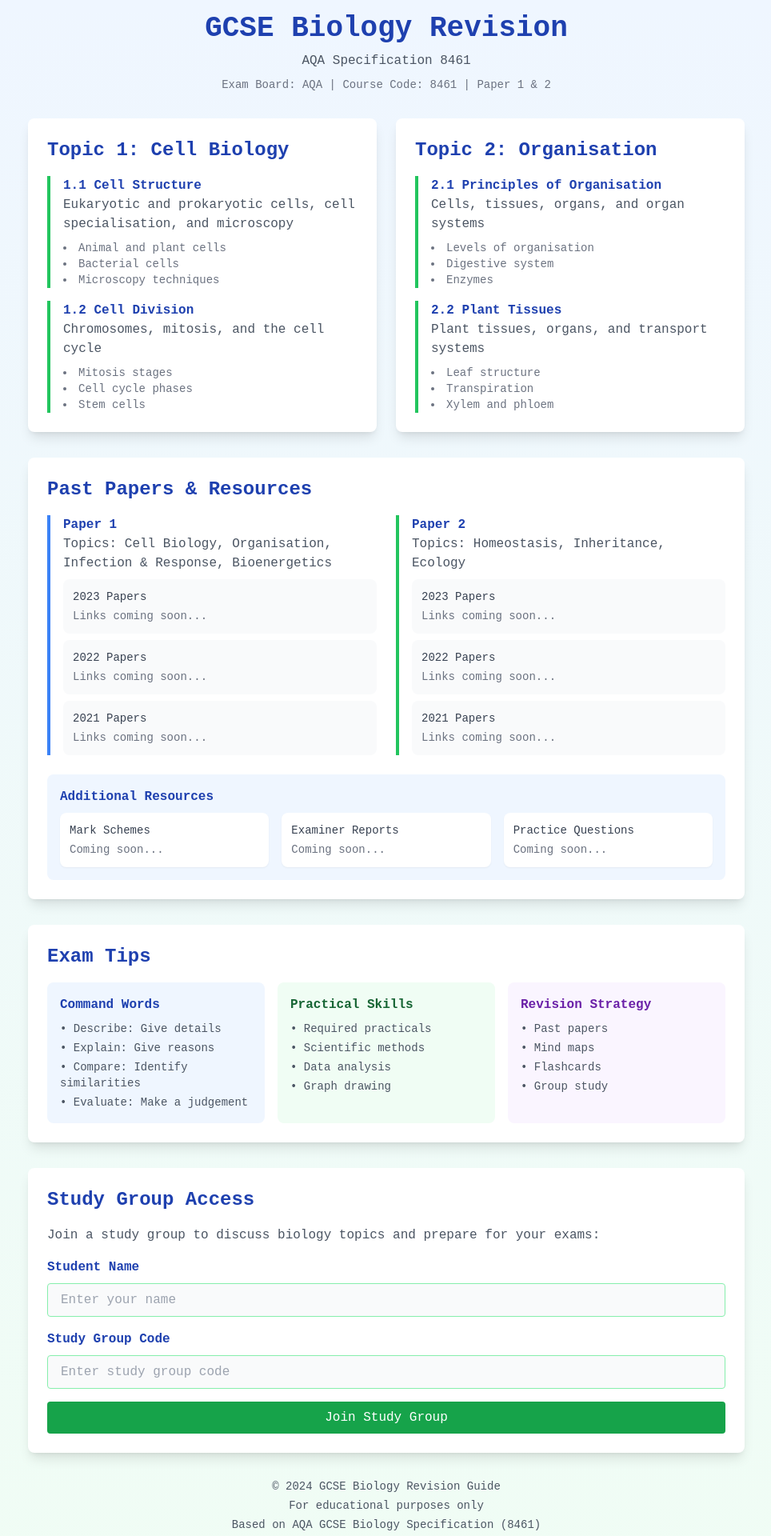
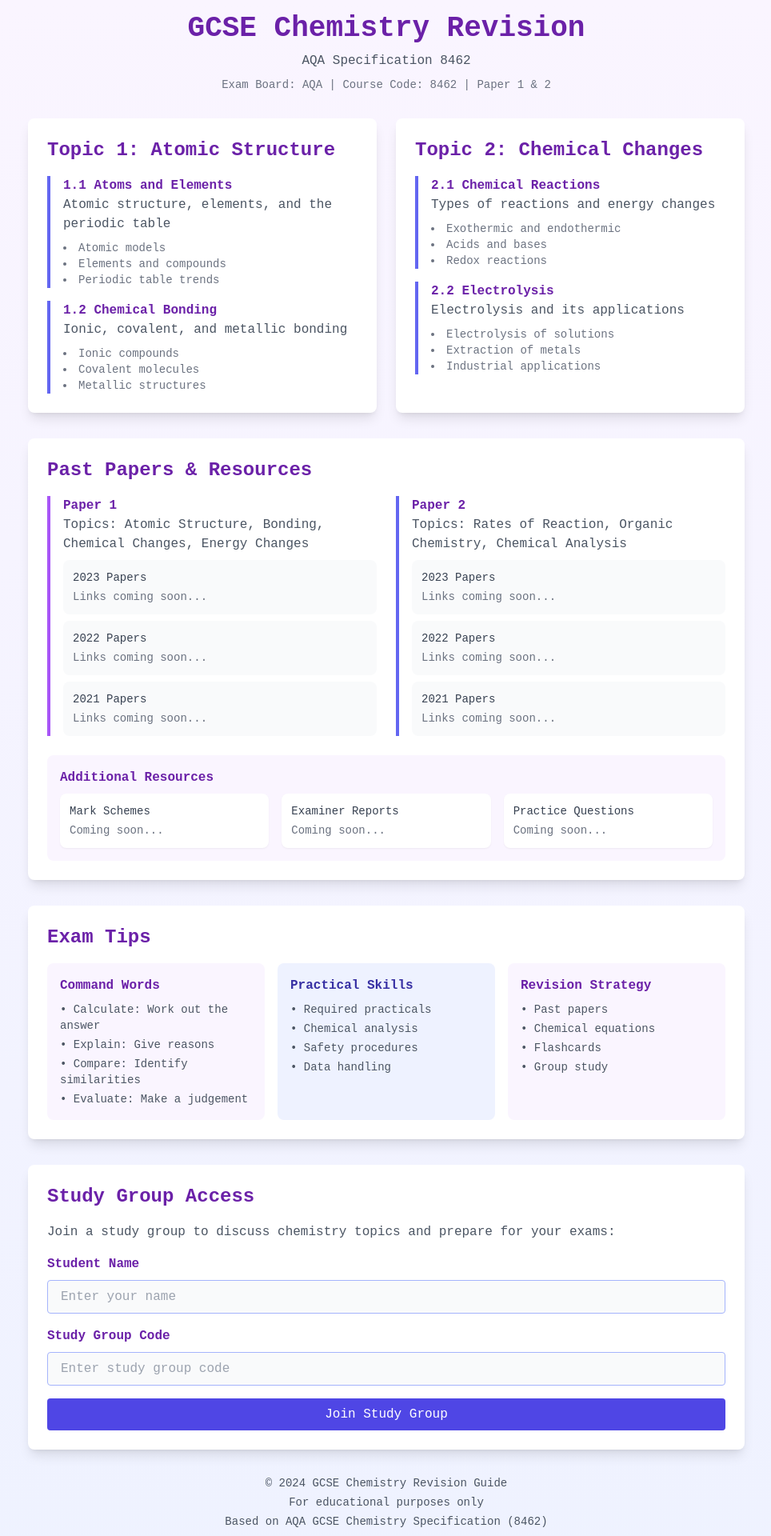
Before and after one commit to ybro2011/Chat, a React (Vite) app in the folder client/: page / in a window 1280 px wide. Shown: the top 1920 px of the page at 80% size, without its empty margins (157-1121 px from the left). Built offline with nearby package versions, Linux system fonts and the light colour scheme; no server answers.

Commit message:
Refactor: Change theme from biology to chemistry revision

```diff
--- a/client/src/components/AdminView.tsx
+++ b/client/src/components/AdminView.tsx
@@ -36,38 +36,38 @@ function AdminView({ socket, onJoinRoom }: AdminViewProps) {
   };
 
   return (
-    <div className="min-h-screen bg-gradient-to-b from-blue-50 to-green-50 p-4">
+    <div className="min-h-screen bg-gradient-to-b from-purple-50 to-indigo-50 p-4">
       <div className="max-w-4xl mx-auto">
         <div className="text-center mb-8">
-          <h1 className="text-4xl font-bold text-blue-800 mb-2">Study Group Management</h1>
+          <h1 className="text-4xl font-bold text-purple-800 mb-2">Study Group Management</h1>
           <p className="text-gray-600">Monitor and manage active study groups</p>
         </div>
 
         <div className="bg-white rounded-lg shadow-lg p-6 mb-8">
-          <h2 className="text-2xl font-semibold text-blue-800 mb-4">Active Study Groups</h2>
+          <h2 className="text-2xl font-semibold text-purple-800 mb-4">Active Study Groups</h2>
           <div className="grid grid-cols-1 md:grid-cols-2 gap-6">
             {rooms.map((room) => (
               <div
                 key={room.id}
-                className="bg-white rounded-lg border border-green-200 p-4 hover:shadow-md transition-shadow duration-200"
+                className="bg-white rounded-lg border border-indigo-200 p-4 hover:shadow-md transition-shadow duration-200"
               >
                 <div className="flex justify-between items-center mb-4">
                   <div>
-                    <h3 className="font-semibold text-blue-800">Study Group: {room.id}</h3>
+                    <h3 className="font-semibold text-purple-800">Study Group: {room.id}</h3>
                     <p className="text-sm text-gray-600">
                       {room.userCount} {room.userCount === 1 ? 'student' : 'students'} online
                     </p>
                   </div>
                   <button
                     onClick={() => onJoinRoom(room.id)}
-                    className="bg-green-600 text-white px-4 py-2 rounded hover:bg-green-700 focus:outline-none focus:ring-2 focus:ring-green-500 transition-colors duration-200"
+                    className="bg-indigo-600 text-white px-4 py-2 rounded hover:bg-indigo-700 focus:outline-none focus:ring-2 focus:ring-indigo-500 transition-colors duration-200"
                   >
                     Join Group
                   </button>
                 </div>
 
                 <div className="space-y-2">
-                  <h4 className="font-medium text-blue-800 text-sm">Current Students:</h4>
+                  <h4 className="font-medium text-purple-800 text-sm">Current Students:</h4>
                   <div className="bg-gray-50 rounded-lg p-3">
                     {room.users.map((user) => (
                       <div key={user} className="flex items-center justify-between py-1">
@@ -94,10 +94,10 @@ function AdminView({ socket, onJoinRoom }: AdminViewProps) {
         </div>
 
         <div className="bg-white rounded-lg shadow-lg p-6">
-          <h2 className="text-2xl font-semibold text-blue-800 mb-4">Management Guidelines</h2>
+          <h2 className="text-2xl font-semibold text-purple-800 mb-4">Management Guidelines</h2>
           <div className="grid grid-cols-1 md:grid-cols-3 gap-4">
-            <div className="bg-blue-50 p-4 rounded-lg">
-              <h3 className="font-semibold text-blue-800 mb-2">Group Management</h3>
+            <div className="bg-purple-50 p-4 rounded-lg">
+              <h3 className="font-semibold text-purple-800 mb-2">Group Management</h3>
               <ul className="text-sm text-gray-600 space-y-1">
                 <li>• Monitor group activity</li>
                 <li>• Ensure focused discussion</li>
@@ -105,8 +105,8 @@ function AdminView({ socket, onJoinRoom }: AdminViewProps) {
                 <li>• Handle disruptions</li>
               </ul>
             </div>
-            <div className="bg-green-50 p-4 rounded-lg">
-              <h3 className="font-semibold text-green-800 mb-2">Student Support</h3>
+            <div className="bg-indigo-50 p-4 rounded-lg">
+              <h3 className="font-semibold text-indigo-800 mb-2">Student Support</h3>
               <ul className="text-sm text-gray-600 space-y-1">
                 <li>• Guide discussions</li>
                 <li>• Answer questions</li>
@@ -127,9 +127,9 @@ function AdminView({ socket, onJoinRoom }: AdminViewProps) {
         </div>
 
         <div className="mt-8 text-center text-sm text-gray-600">
-          <p>© 2024 GCSE Biology Revision Guide</p>
+          <p>© 2024 GCSE Chemistry Revision Guide</p>
           <p className="mt-1">For educational purposes only</p>
-          <p className="mt-1">Based on AQA GCSE Biology Specification (8461)</p>
+          <p className="mt-1">Based on AQA GCSE Chemistry Specification (8462)</p>
         </div>
       </div>
     </div>
--- a/client/src/components/Login.tsx
+++ b/client/src/components/Login.tsx
@@ -63,58 +63,58 @@ const Login: React.FC<LoginProps> = ({ onLogin }) => {
   };
 
   return (
-    <div className="min-h-screen bg-gradient-to-b from-blue-50 to-green-50 p-4">
+    <div className="min-h-screen bg-gradient-to-b from-purple-50 to-indigo-50 p-4">
       <div className="max-w-4xl mx-auto">
         <div className="text-center mb-8">
-          <h1 className="text-4xl font-bold text-blue-800 mb-2">GCSE Biology Revision</h1>
-          <p className="text-gray-600">AQA Specification 8461</p>
-          <p className="text-sm text-gray-500 mt-2">Exam Board: AQA | Course Code: 8461 | Paper 1 & 2</p>
+          <h1 className="text-4xl font-bold text-purple-800 mb-2">GCSE Chemistry Revision</h1>
+          <p className="text-gray-600">AQA Specification 8462</p>
+          <p className="text-sm text-gray-500 mt-2">Exam Board: AQA | Course Code: 8462 | Paper 1 & 2</p>
         </div>
 
         <div className="grid grid-cols-1 md:grid-cols-2 gap-6 mb-8">
           <div className="bg-white rounded-lg shadow-lg p-6">
-            <h2 className="text-2xl font-semibold text-blue-800 mb-4">Topic 1: Cell Biology</h2>
+            <h2 className="text-2xl font-semibold text-purple-800 mb-4">Topic 1: Atomic Structure</h2>
             <div className="space-y-4">
-              <div className="border-l-4 border-green-500 pl-4">
-                <h3 className="font-semibold text-blue-800">1.1 Cell Structure</h3>
-                <p className="text-gray-600">Eukaryotic and prokaryotic cells, cell specialisation, and microscopy</p>
+              <div className="border-l-4 border-indigo-500 pl-4">
+                <h3 className="font-semibold text-purple-800">1.1 Atoms and Elements</h3>
+                <p className="text-gray-600">Atomic structure, elements, and the periodic table</p>
                 <ul className="text-sm text-gray-500 mt-2 list-disc list-inside">
-                  <li>Animal and plant cells</li>
-                  <li>Bacterial cells</li>
-                  <li>Microscopy techniques</li>
+                  <li>Atomic models</li>
+                  <li>Elements and compounds</li>
+                  <li>Periodic table trends</li>
                 </ul>
               </div>
-              <div className="border-l-4 border-green-500 pl-4">
-                <h3 className="font-semibold text-blue-800">1.2 Cell Division</h3>
-                <p className="text-gray-600">Chromosomes, mitosis, and the cell cycle</p>
+              <div className="border-l-4 border-indigo-500 pl-4">
+                <h3 className="font-semibold text-purple-800">1.2 Chemical Bonding</h3>
+                <p className="text-gray-600">Ionic, covalent, and metallic bonding</p>
                 <ul className="text-sm text-gray-500 mt-2 list-disc list-inside">
-                  <li>Mitosis stages</li>
-                  <li>Cell cycle phases</li>
-                  <li>Stem cells</li>
+                  <li>Ionic compounds</li>
+                  <li>Covalent molecules</li>
+                  <li>Metallic structures</li>
                 </ul>
               </div>
             </div>
           </div>
 
           <div className="bg-white rounded-lg shadow-lg p-6">
-            <h2 className="text-2xl font-semibold text-blue-800 mb-4">Topic 2: Organisation</h2>
+            <h2 className="text-2xl font-semibold text-purple-800 mb-4">Topic 2: Chemical Changes</h2>
             <div className="space-y-4">
-              <div className="border-l-4 border-green-500 pl-4">
-                <h3 className="font-semibold text-blue-800">2.1 Principles of Organisation</h3>
-                <p className="text-gray-600">Cells, tissues, organs, and organ systems</p>
+              <div className="border-l-4 border-indigo-500 pl-4">
+                <h3 className="font-semibold text-purple-800">2.1 Chemical Reactions</h3>
+                <p className="text-gray-600">Types of reactions and energy changes</p>
                 <ul className="text-sm text-gray-500 mt-2 list-disc list-inside">
-                  <li>Levels of organisation</li>
-                  <li>Digestive system</li>
-                  <li>Enzymes</li>
+                  <li>Exothermic and endothermic</li>
+                  <li>Acids and bases</li>
+                  <li>Redox reactions</li>
                 </ul>
               </div>
-              <div className="border-l-4 border-green-500 pl-4">
-                <h3 className="font-semibold text-blue-800">2.2 Plant Tissues</h3>
-                <p className="text-gray-600">Plant tissues, organs, and transport systems</p>
+              <div className="border-l-4 border-indigo-500 pl-4">
+                <h3 className="font-semibold text-purple-800">2.2 Electrolysis</h3>
+                <p className="text-gray-600">Electrolysis and its applications</p>
                 <ul className="text-sm text-gray-500 mt-2 list-disc list-inside">
-                  <li>Leaf structure</li>
-                  <li>Transpiration</li>
-                  <li>Xylem and phloem</li>
+                  <li>Electrolysis of solutions</li>
+                  <li>Extraction of metals</li>
+                  <li>Industrial applications</li>
                 </ul>
               </div>
             </div>
@@ -122,12 +122,12 @@ const Login: React.FC<LoginProps> = ({ onLogin }) => {
         </div>
 
         <div className="bg-white rounded-lg shadow-lg p-6 mb-8">
-          <h2 className="text-2xl font-semibold text-blue-800 mb-4">Past Papers & Resources</h2>
+          <h2 className="text-2xl font-semibold text-purple-800 mb-4">Past Papers & Resources</h2>
           <div className="grid grid-cols-1 md:grid-cols-2 gap-6">
             <div className="space-y-4">
-              <div className="border-l-4 border-blue-500 pl-4">
-                <h3 className="font-semibold text-blue-800">Paper 1</h3>
-                <p className="text-gray-600">Topics: Cell Biology, Organisation, Infection & Response, Bioenergetics</p>
+              <div className="border-l-4 border-purple-500 pl-4">
+                <h3 className="font-semibold text-purple-800">Paper 1</h3>
+                <p className="text-gray-600">Topics: Atomic Structure, Bonding, Chemical Changes, Energy Changes</p>
                 <div className="mt-2 space-y-2">
                   <div className="bg-gray-50 p-3 rounded-lg">
                     <p className="text-sm font-medium text-gray-700">2023 Papers</p>
@@ -146,9 +146,9 @@ const Login: React.FC<LoginProps> = ({ onLogin }) => {
             </div>
 
             <div className="space-y-4">
-              <div className="border-l-4 border-green-500 pl-4">
-                <h3 className="font-semibold text-blue-800">Paper 2</h3>
-                <p className="text-gray-600">Topics: Homeostasis, Inheritance, Ecology</p>
+              <div className="border-l-4 border-indigo-500 pl-4">
+                <h3 className="font-semibold text-purple-800">Paper 2</h3>
+                <p className="text-gray-600">Topics: Rates of Reaction, Organic Chemistry, Chemical Analysis</p>
                 <div className="mt-2 space-y-2">
                   <div className="bg-gray-50 p-3 rounded-lg">
                     <p className="text-sm font-medium text-gray-700">2023 Papers</p>
@@ -167,8 +167,8 @@ const Login: React.FC<LoginProps> = ({ onLogin }) => {
             </div>
           </div>
 
-          <div className="mt-6 p-4 bg-blue-50 rounded-lg">
-            <h3 className="font-semibold text-blue-800 mb-2">Additional Resources</h3>
+          <div className="mt-6 p-4 bg-purple-50 rounded-lg">
+            <h3 className="font-semibold text-purple-800 mb-2">Additional Resources</h3>
             <div className="grid grid-cols-1 md:grid-cols-3 gap-4">
               <div className="bg-white p-3 rounded-lg shadow-sm">
                 <p className="text-sm font-medium text-gray-700">Mark Schemes</p>
@@ -187,31 +187,31 @@ const Login: React.FC<LoginProps> = ({ onLogin }) => {
         </div>
 
         <div className="bg-white rounded-lg shadow-lg p-6 mb-8">
-          <h2 className="text-2xl font-semibold text-blue-800 mb-4">Exam Tips</h2>
+          <h2 className="text-2xl font-semibold text-purple-800 mb-4">Exam Tips</h2>
           <div className="grid grid-cols-1 md:grid-cols-3 gap-4">
-            <div className="bg-blue-50 p-4 rounded-lg">
-              <h3 className="font-semibold text-blue-800 mb-2">Command Words</h3>
+            <div className="bg-purple-50 p-4 rounded-lg">
+              <h3 className="font-semibold text-purple-800 mb-2">Command Words</h3>
               <ul className="text-sm text-gray-600 space-y-1">
-                <li>• Describe: Give details</li>
+                <li>• Calculate: Work out the answer</li>
                 <li>• Explain: Give reasons</li>
                 <li>• Compare: Identify similarities</li>
                 <li>• Evaluate: Make a judgement</li>
               </ul>
             </div>
-            <div className="bg-green-50 p-4 rounded-lg">
-              <h3 className="font-semibold text-green-800 mb-2">Practical Skills</h3>
+            <div className="bg-indigo-50 p-4 rounded-lg">
+              <h3 className="font-semibold text-indigo-800 mb-2">Practical Skills</h3>
               <ul className="text-sm text-gray-600 space-y-1">
                 <li>• Required practicals</li>
-                <li>• Scientific methods</li>
-                <li>• Data analysis</li>
-                <li>• Graph drawing</li>
+                <li>• Chemical analysis</li>
+                <li>• Safety procedures</li>
+                <li>• Data handling</li>
               </ul>
             </div>
             <div className="bg-purple-50 p-4 rounded-lg">
               <h3 className="font-semibold text-purple-800 mb-2">Revision Strategy</h3>
               <ul className="text-sm text-gray-600 space-y-1">
                 <li>• Past papers</li>
-                <li>• Mind maps</li>
+                <li>• Chemical equations</li>
                 <li>• Flashcards</li>
                 <li>• Group study</li>
               </ul>
@@ -220,12 +220,12 @@ const Login: React.FC<LoginProps> = ({ onLogin }) => {
         </div>
 
         <div className="bg-white rounded-lg shadow-lg p-6">
-          <h2 className="text-2xl font-semibold text-blue-800 mb-4">Study Group Access</h2>
-          <p className="text-gray-600 mb-4">Join a study group to discuss biology topics and prepare for your exams:</p>
+          <h2 className="text-2xl font-semibold text-purple-800 mb-4">Study Group Access</h2>
+          <p className="text-gray-600 mb-4">Join a study group to discuss chemistry topics and prepare for your exams:</p>
 
           <form onSubmit={handleSubmit} className="space-y-4">
             <div>
-              <label htmlFor="username" className="block text-blue-800 font-semibold mb-2">
+              <label htmlFor="username" className="block text-purple-800 font-semibold mb-2">
                 Student Name
               </label>
               <input
@@ -233,13 +233,13 @@ const Login: React.FC<LoginProps> = ({ onLogin }) => {
                 id="username"
                 value={username}
                 onChange={(e) => setUsername(e.target.value)}
-                className="w-full bg-gray-50 text-gray-800 rounded px-4 py-2 focus:outline-none focus:ring-2 focus:ring-green-500 border border-green-300"
+                className="w-full bg-gray-50 text-gray-800 rounded px-4 py-2 focus:outline-none focus:ring-2 focus:ring-indigo-500 border border-indigo-300"
                 placeholder="Enter your name"
                 required
               />
             </div>
             <div>
-              <label htmlFor="roomCode" className="block text-blue-800 font-semibold mb-2">
+              <label htmlFor="roomCode" className="block text-purple-800 font-semibold mb-2">
                 Study Group Code
               </label>
               <input
@@ -247,7 +247,7 @@ const Login: React.FC<LoginProps> = ({ onLogin }) => {
                 id="roomCode"
                 value={roomCode}
                 onChange={(e) => setRoomCode(e.target.value)}
-                className="w-full bg-gray-50 text-gray-800 rounded px-4 py-2 focus:outline-none focus:ring-2 focus:ring-green-500 border border-green-300"
+                className="w-full bg-gray-50 text-gray-800 rounded px-4 py-2 focus:outline-none focus:ring-2 focus:ring-indigo-500 border border-indigo-300"
                 placeholder="Enter study group code"
                 required
               />
@@ -259,7 +259,7 @@ const Login: React.FC<LoginProps> = ({ onLogin }) => {
 
             <button
               type="submit"
-              className="w-full bg-green-600 text-white px-6 py-2 rounded hover:bg-green-700 focus:outline-none focus:ring-2 focus:ring-green-500 transition-colors duration-200"
+              className="w-full bg-indigo-600 text-white px-6 py-2 rounded hover:bg-indigo-700 focus:outline-none focus:ring-2 focus:ring-indigo-500 transition-colors duration-200"
             >
               Join Study Group
             </button>
@@ -267,14 +267,14 @@ const Login: React.FC<LoginProps> = ({ onLogin }) => {
         </div>
 
         <div className="mt-8 text-center text-sm text-gray-600">
-          <p>© 2024 GCSE Biology Revision Guide</p>
+          <p>© 2024 GCSE Chemistry Revision Guide</p>
           <p className="mt-1">For educational purposes only</p>
-          <p className="mt-1">Based on AQA GCSE Biology Specification (8461)</p>
+          <p className="mt-1">Based on AQA GCSE Chemistry Specification (8462)</p>
         </div>
 
         {/* Active Study Groups Footer */}
         <div className="mt-8 border-t border-gray-200 pt-6">
-          <h3 className="text-lg font-semibold text-blue-800 mb-4">Active Study Groups</h3>
+          <h3 className="text-lg font-semibold text-purple-800 mb-4">Active Study Groups</h3>
           {activeRooms.length > 0 ? (
             <div className="grid grid-cols-1 sm:grid-cols-2 md:grid-cols-3 lg:grid-cols-4 gap-4">
               {activeRooms.map((room) => (
@@ -284,8 +284,8 @@ const Login: React.FC<LoginProps> = ({ onLogin }) => {
                   onClick={() => setRoomCode(room.name)}
                 >
                   <div className="flex justify-between items-center">
-                    <span className="font-medium text-blue-800">{room.name}</span>
-                    <span className="bg-green-100 text-green-800 text-xs px-2 py-1 rounded-full">
+                    <span className="font-medium text-purple-800">{room.name}</span>
+                    <span className="bg-indigo-100 text-indigo-800 text-xs px-2 py-1 rounded-full">
                       {room.userCount} {room.userCount === 1 ? 'student' : 'students'}
                     </span>
                   </div>
```
Also changed, not shown: client/src/components/Chat.tsx (+7 -7 lines). Lines whose indentation alone changed are shown as unchanged.
